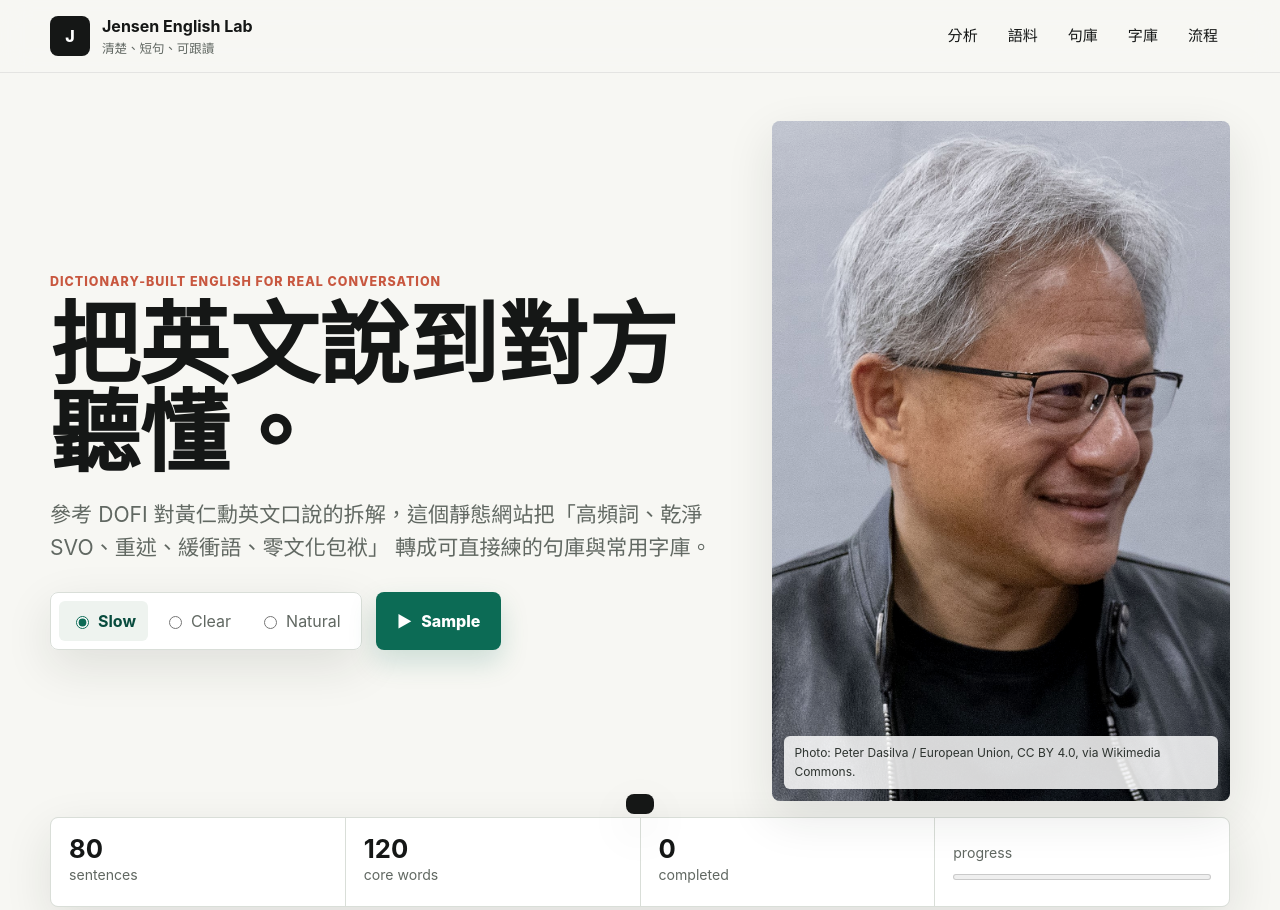
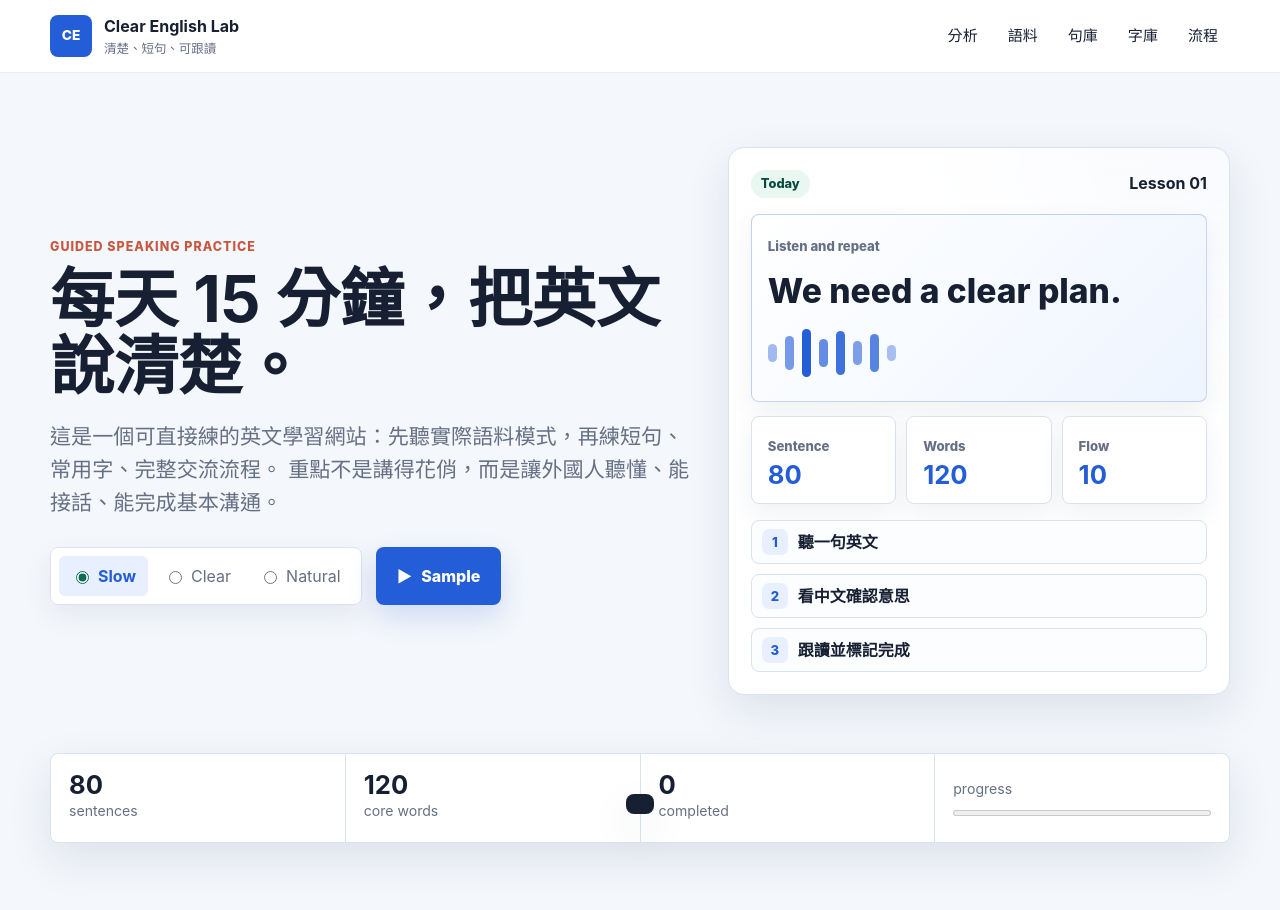
Before and after one commit to iangithub/jensen-english-lab, a website: page index.html in a window 1280 px wide. Shown: the top 910 px of the page. Drawn offline with Linux system fonts and the light colour scheme.

Commit message:
Refine learning site presentation

```diff
--- a/app.js
+++ b/app.js
@@ -27,8 +27,8 @@ const analysisItems = [
 
 const evidenceItems = [
   {
-    source: "DOFI article quoting Joe Rogan transcript",
-    url: "https://blog.dofi.fun/2026/06/04/jensen-huang/",
+    source: "Joe Rogan #2422 transcript",
+    url: "https://podscripts.co/podcasts/the-joe-rogan-experience/2422-jensen-huang",
     quote: "That was a huge moment.",
     zh: "那是一個很大的時刻。",
     pattern: "That was + a/an + adjective + moment.",
@@ -36,8 +36,8 @@ const evidenceItems = [
     practice: "That was a hard lesson.",
   },
   {
-    source: "DOFI article quoting Joe Rogan transcript",
-    url: "https://blog.dofi.fun/2026/06/04/jensen-huang/",
+    source: "Joe Rogan #2422 transcript",
+    url: "https://podscripts.co/podcasts/the-joe-rogan-experience/2422-jensen-huang",
     quote: "We need energy growth.",
     zh: "我們需要能源成長。",
     pattern: "We need + noun.",
@@ -529,7 +529,7 @@ const sentences = [
     en: "Let me explain the problem in two parts.",
     zh: "讓我把問題分成兩部分說明。",
     pattern: "Let me + V + noun + in + number + parts",
-    note: "黃仁勳式先分框架。",
+    note: "先分框架，再說內容。",
   },
   {
     topic: "Work",
--- a/index.html
+++ b/index.html
@@ -5,9 +5,9 @@
     <meta name="viewport" content="width=device-width, initial-scale=1" />
     <meta
       name="description"
-      content="Inspired by Jensen Huang's clear English style: bilingual sentence bank, common word bank, and browser-based English speech playback."
+      content="A bilingual clear-English learning site with sentence practice, core vocabulary, transcript pattern notes, and browser-based English speech playback."
     />
-    <title>Jensen English Lab | 黃仁勳式清楚英文練習</title>
+    <title>Clear English Lab | 清楚英文練習</title>
     <link rel="stylesheet" href="styles.css" />
   </head>
   <body>
@@ -15,10 +15,10 @@
 
     <header class="site-header" data-elevated="false">
       <div class="header-inner">
-        <a class="brand" href="#top" aria-label="Jensen English Lab home">
-          <span class="brand-mark" aria-hidden="true">J</span>
+        <a class="brand" href="#top" aria-label="Clear English Lab home">
+          <span class="brand-mark" aria-hidden="true">CE</span>
           <span>
-            <strong>Jensen English Lab</strong>
+            <strong>Clear English Lab</strong>
             <small>清楚、短句、可跟讀</small>
           </span>
         </a>
@@ -35,11 +35,11 @@
     <main id="main">
       <section id="top" class="intro-band">
         <div class="intro-copy">
-          <p class="eyebrow">Dictionary-built English for real conversation</p>
-          <h1>把英文說到對方聽懂。</h1>
+          <p class="eyebrow">Guided speaking practice</p>
+          <h1>每天 15 分鐘，把英文說清楚。</h1>
           <p class="lead">
-            參考 DOFI 對黃仁勳英文口說的拆解，這個靜態網站把「高頻詞、乾淨 SVO、重述、緩衝語、零文化包袱」
-            轉成可直接練的句庫與常用字庫。
+            這是一個可直接練的英文學習網站：先聽實際語料模式，再練短句、常用字、完整交流流程。
+            重點不是講得花俏，而是讓外國人聽懂、能接話、能完成基本溝通。
           </p>
 
           <div class="quick-controls" aria-label="語音設定">
@@ -56,15 +56,38 @@
           </div>
         </div>
 
-        <figure class="speaker-visual">
-          <img
-            src="assets/jensen-huang.jpg"
-            alt="Jensen Huang, founder and CEO of NVIDIA"
-          />
-          <figcaption>
-            Photo: Peter Dasilva / European Union, CC BY 4.0, via Wikimedia Commons.
-          </figcaption>
-        </figure>
+        <aside class="study-visual" aria-label="今日學習儀表板預覽">
+          <div class="study-top">
+            <span class="study-badge">Today</span>
+            <strong>Lesson 01</strong>
+          </div>
+          <div class="lesson-card featured">
+            <span>Listen and repeat</span>
+            <p>We need a clear plan.</p>
+            <div class="waveform" aria-hidden="true">
+              <i></i><i></i><i></i><i></i><i></i><i></i><i></i><i></i>
+            </div>
+          </div>
+          <div class="lesson-grid">
+            <div class="lesson-card">
+              <span>Sentence</span>
+              <strong>80</strong>
+            </div>
+            <div class="lesson-card">
+              <span>Words</span>
+              <strong>120</strong>
+            </div>
+            <div class="lesson-card">
+              <span>Flow</span>
+              <strong>10</strong>
+            </div>
+          </div>
+          <ol class="study-steps">
+            <li><span>1</span>聽一句英文</li>
+            <li><span>2</span>看中文確認意思</li>
+            <li><span>3</span>跟讀並標記完成</li>
+          </ol>
+        </aside>
       </section>
 
       <section class="status-strip" aria-label="學習狀態">
@@ -89,7 +112,7 @@
       <section id="analysis" class="section-band">
         <div class="section-heading">
           <p class="eyebrow">Speaking analysis</p>
-          <h2>黃仁勳英文為什麼容易懂</h2>
+          <h2>清楚英文為什麼容易懂</h2>
           <p>
             這裡不是模仿口音，而是模仿可理解度：讓對方不用猜，也不用解文化暗號。
           </p>
@@ -160,11 +183,8 @@
         <div>
           <h2>參考與安全說明</h2>
           <p>
-            本站內容以原創學習句為主，方法參考
-            <a href="https://blog.dofi.fun/2026/06/04/jensen-huang/" rel="noreferrer" target="_blank">
-              DOFI〈為什麼黃仁勳的英文，你我居然都聽得懂？〉
-            </a>
-            的分析方向。英文發音使用瀏覽器 Web Speech API，不需要把任何雲端 API key 放進前端。
+            本站內容以原創學習句為主，語料觀察只保留短句摘錄與可泛用句型。英文發音使用瀏覽器 Web Speech API，
+            不需要把任何雲端 API key 放進前端。
           </p>
         </div>
       </section>
--- a/styles.css
+++ b/styles.css
@@ -1,17 +1,18 @@
 :root {
   color-scheme: light;
-  --bg: #f7f7f3;
+  --bg: #f4f7fb;
   --surface: #ffffff;
-  --surface-soft: #eef3ef;
-  --ink: #151716;
-  --muted: #616862;
-  --line: #d9ded8;
+  --surface-soft: #eef5ff;
+  --ink: #172033;
+  --muted: #667085;
+  --line: #d9e2ef;
   --green: #0c6b55;
   --green-strong: #084b3d;
   --coral: #c8573f;
   --amber: #b78316;
-  --blue: #2c5f8f;
-  --shadow: 0 16px 48px rgba(24, 33, 28, 0.11);
+  --blue: #245dd8;
+  --blue-soft: #e8f0ff;
+  --shadow: 0 16px 44px rgba(40, 67, 108, 0.11);
   --radius: 8px;
   --font-sans: Inter, ui-sans-serif, system-ui, -apple-system, BlinkMacSystemFont, "Segoe UI", sans-serif;
 }
@@ -66,8 +67,8 @@ a {
   position: sticky;
   top: 0;
   z-index: 10;
-  border-bottom: 1px solid rgba(21, 23, 22, 0.08);
-  background: rgba(247, 247, 243, 0.92);
+  border-bottom: 1px solid rgba(23, 32, 51, 0.08);
+  background: rgba(255, 255, 255, 0.94);
   backdrop-filter: blur(14px);
 }
 
@@ -90,14 +91,15 @@ a {
 }
 
 .brand-mark {
-  width: 40px;
-  height: 40px;
+  width: 42px;
+  height: 42px;
   display: grid;
   place-items: center;
   border-radius: var(--radius);
-  background: var(--ink);
+  background: var(--blue);
   color: #fff;
   font-weight: 800;
+  font-size: 0.86rem;
 }
 
 .brand strong,
@@ -127,7 +129,7 @@ a {
 
 .site-nav a:hover,
 .site-nav a:focus-visible {
-  background: var(--surface-soft);
+  background: var(--blue-soft);
 }
 
 .intro-band,
@@ -138,12 +140,12 @@ a {
 }
 
 .intro-band {
-  min-height: calc(100vh - 72px);
+  min-height: 680px;
   display: grid;
-  grid-template-columns: minmax(0, 1.08fr) minmax(300px, 0.72fr);
-  gap: 36px;
+  grid-template-columns: minmax(0, 1fr) minmax(360px, 0.78fr);
+  gap: 34px;
   align-items: center;
-  padding: 48px 0 34px;
+  padding: 54px 0 38px;
 }
 
 .intro-copy {
@@ -168,10 +170,10 @@ p {
 
 h1 {
   margin: 0;
-  font-size: clamp(2.8rem, 7vw, 6.9rem);
-  line-height: 0.98;
+  font-size: clamp(2.45rem, 5vw, 4.75rem);
+  line-height: 1.04;
   letter-spacing: 0;
-  max-width: 900px;
+  max-width: 820px;
 }
 
 .lead {
@@ -198,7 +200,7 @@ fieldset {
   display: flex;
   align-items: center;
   gap: 4px;
-  box-shadow: var(--shadow);
+  box-shadow: 0 10px 28px rgba(40, 67, 108, 0.08);
 }
 
 legend {
@@ -220,8 +222,8 @@ fieldset label {
 }
 
 fieldset label:has(input:checked) {
-  background: var(--surface-soft);
-  color: var(--green-strong);
+  background: var(--blue-soft);
+  color: var(--blue);
   font-weight: 750;
 }
 
@@ -246,15 +248,15 @@ input[type="radio"] {
 
 .primary-action {
   padding: 0 20px;
-  background: var(--green);
+  background: var(--blue);
   color: #fff;
-  box-shadow: 0 12px 28px rgba(12, 107, 85, 0.18);
+  box-shadow: 0 12px 28px rgba(36, 93, 216, 0.18);
 }
 
 .secondary-action {
   padding: 0 16px;
   background: var(--surface);
-  color: var(--green-strong);
+  color: var(--blue);
   border-color: var(--line);
 }
 
@@ -272,41 +274,142 @@ input[type="radio"] {
   transform: translateY(0);
 }
 
-.speaker-visual {
-  margin: 0;
-  align-self: stretch;
-  min-height: 520px;
-  position: relative;
-  border-radius: var(--radius);
-  overflow: hidden;
-  background: #dfe5e2;
+.study-visual {
+  min-height: 500px;
+  padding: 22px;
+  border: 1px solid var(--line);
+  border-radius: 16px;
+  background:
+    linear-gradient(180deg, rgba(255, 255, 255, 0.82), rgba(255, 255, 255, 0.98)),
+    radial-gradient(circle at top right, rgba(36, 93, 216, 0.16), transparent 42%),
+    var(--surface);
   box-shadow: var(--shadow);
 }
 
-.speaker-visual img {
-  width: 100%;
-  height: 100%;
-  min-height: 520px;
-  display: block;
-  object-fit: cover;
-  filter: saturate(0.92) contrast(1.04);
+.study-top {
+  display: flex;
+  align-items: center;
+  justify-content: space-between;
+  margin-bottom: 16px;
+  color: var(--ink);
 }
 
-.speaker-visual figcaption {
-  position: absolute;
-  left: 12px;
-  right: 12px;
-  bottom: 12px;
+.study-badge {
+  display: inline-flex;
+  align-items: center;
+  min-height: 28px;
+  padding: 0 10px;
+  border-radius: 999px;
+  background: #e8f8f0;
+  color: var(--green-strong);
+  font-size: 0.8rem;
+  font-weight: 850;
+}
+
+.lesson-card {
+  border: 1px solid var(--line);
+  border-radius: var(--radius);
+  background: var(--surface);
+  padding: 16px;
+  box-shadow: 0 10px 24px rgba(40, 67, 108, 0.07);
+}
+
+.lesson-card span {
+  color: var(--muted);
+  font-size: 0.82rem;
+  font-weight: 780;
+}
+
+.lesson-card.featured {
+  min-height: 188px;
+  display: grid;
+  align-content: center;
+  gap: 16px;
+  border-color: rgba(36, 93, 216, 0.25);
+  background: linear-gradient(135deg, #ffffff, #eef5ff);
+}
+
+.lesson-card.featured p {
+  margin: 0;
+  color: var(--ink);
+  font-size: clamp(1.55rem, 3vw, 2.1rem);
+  line-height: 1.12;
+  font-weight: 850;
+}
+
+.waveform {
+  height: 54px;
+  display: flex;
+  align-items: center;
+  gap: 8px;
+}
+
+.waveform i {
+  width: 9px;
+  border-radius: 999px;
+  background: var(--blue);
+}
+
+.waveform i:nth-child(1) { height: 18px; opacity: 0.42; }
+.waveform i:nth-child(2) { height: 34px; opacity: 0.62; }
+.waveform i:nth-child(3) { height: 48px; }
+.waveform i:nth-child(4) { height: 28px; opacity: 0.7; }
+.waveform i:nth-child(5) { height: 44px; opacity: 0.88; }
+.waveform i:nth-child(6) { height: 24px; opacity: 0.58; }
+.waveform i:nth-child(7) { height: 38px; opacity: 0.76; }
+.waveform i:nth-child(8) { height: 16px; opacity: 0.38; }
+
+.lesson-grid {
+  margin-top: 14px;
+  display: grid;
+  grid-template-columns: repeat(3, minmax(0, 1fr));
+  gap: 10px;
+}
+
+.lesson-grid strong {
+  display: block;
+  margin-top: 4px;
+  color: var(--blue);
+  font-size: 1.6rem;
+  line-height: 1;
+}
+
+.study-steps {
+  margin: 16px 0 0;
+  padding: 0;
+  display: grid;
+  gap: 10px;
+  list-style: none;
+}
+
+.study-steps li {
+  min-height: 44px;
   padding: 8px 10px;
-  border-radius: 6px;
-  background: rgba(255, 255, 255, 0.84);
-  color: #2d332f;
-  font-size: 0.75rem;
+  display: flex;
+  align-items: center;
+  gap: 10px;
+  border: 1px solid var(--line);
+  border-radius: var(--radius);
+  background: #fbfdff;
+  color: var(--ink);
+  font-weight: 720;
+}
+
+.study-steps span {
+  width: 26px;
+  height: 26px;
+  display: grid;
+  place-items: center;
+  border-radius: 7px;
+  background: var(--blue-soft);
+  color: var(--blue);
+  font-size: 0.82rem;
+  font-weight: 850;
 }
 
 .status-strip {
   width: min(1180px, calc(100% - 32px));
-  margin: -18px auto 0;
+  margin: 0 auto;
   display: grid;
   grid-template-columns: repeat(4, minmax(0, 1fr));
   gap: 1px;
@@ -346,7 +449,7 @@ meter {
 }
 
 .section-band {
-  padding: 86px 0 0;
+  padding: 76px 0 0;
 }
 
 .section-heading {
@@ -389,7 +492,7 @@ meter {
   border: 1px solid var(--line);
   border-radius: var(--radius);
   background: var(--surface);
-  box-shadow: 0 10px 28px rgba(24, 33, 28, 0.06);
+  box-shadow: 0 10px 24px rgba(40, 67, 108, 0.06);
 }
 
 .analysis-item {
@@ -403,8 +506,8 @@ meter {
   display: grid;
   place-items: center;
   border-radius: 6px;
-  background: var(--surface-soft);
-  color: var(--green-strong);
+  background: var(--blue-soft);
+  color: var(--blue);
   font-weight: 850;
 }
 
@@ -434,7 +537,7 @@ meter {
 .evidence-card blockquote {
   margin: 14px 0 0;
   padding: 0 0 0 14px;
-  border-left: 4px solid var(--green);
+  border-left: 4px solid var(--blue);
   color: var(--ink);
   font-size: clamp(1.12rem, 2vw, 1.42rem);
   line-height: 1.22;
@@ -486,8 +589,8 @@ meter {
 }
 
 .search-panel input:focus {
-  border-color: var(--green);
-  box-shadow: 0 0 0 3px rgba(12, 107, 85, 0.12);
+  border-color: var(--blue);
+  box-shadow: 0 0 0 3px rgba(36, 93, 216, 0.12);
 }
 
 .topic-tabs {
@@ -510,8 +613,8 @@ meter {
 }
 
 .topic-tab[aria-selected="true"] {
-  background: var(--green);
-  border-color: var(--green);
+  background: var(--blue);
+  border-color: var(--blue);
   color: #fff;
 }
 
@@ -549,8 +652,8 @@ meter {
   min-height: 26px;
   padding: 0 8px;
   border-radius: 6px;
-  background: var(--surface-soft);
-  color: var(--green-strong);
+  background: var(--blue-soft);
+  color: var(--blue);
   font-size: 0.78rem;
   font-weight: 850;
 }
@@ -593,7 +696,7 @@ meter {
 .icon-button {
   width: 44px;
   padding: 0;
-  background: var(--ink);
+  background: var(--blue);
   color: #fff;
 }
 
@@ -657,8 +760,8 @@ meter {
   display: grid;
   place-items: center;
   border-radius: var(--radius);
-  background: var(--surface-soft);
-  color: var(--green-strong);
+  background: var(--blue-soft);
+  color: var(--blue);
   font-weight: 850;
 }
 
@@ -728,11 +831,6 @@ meter {
   .intro-band {
     grid-template-columns: 1fr;
     min-height: auto;
-  }
-
-  .speaker-visual,
-  .speaker-visual img {
-    min-height: 380px;
   }
 
   .analysis-grid,
```
Also changed, not shown: README.md, assets/jensen-huang.jpg (deleted).
